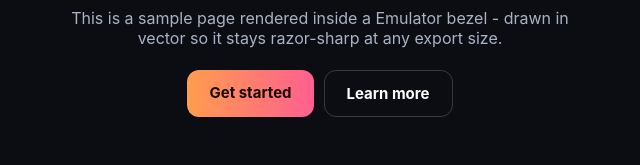
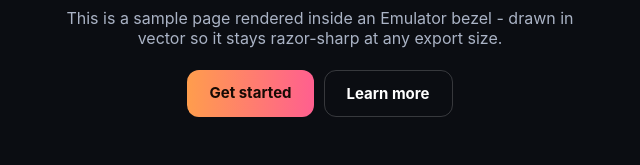
Before and after one commit to bunlongheng/device-frame, a browser extension: page preview/sample.html in a window 1280 px wide. Shown: the part 231-396 px from the top of the page, 320-960 px from the left. Drawn offline with Linux system fonts and the light colour scheme.

Commit message:
docs: current hero images (portrait + landscape); fix article after the rename

```diff
--- a/preview/sample.html
+++ b/preview/sample.html
@@ -31,7 +31,7 @@
   <div class="hero">
     <span class="badge">Live Preview</span>
     <h1>See any page<br><em>on any device</em></h1>
-    <p class="sub">This is a sample page rendered inside a Emulator bezel - drawn in vector so it stays razor-sharp at any export size.</p>
+    <p class="sub">This is a sample page rendered inside an Emulator bezel - drawn in vector so it stays razor-sharp at any export size.</p>
     <div class="cta"><a class="btn primary" href="#">Get started</a><a class="btn ghost" href="#">Learn more</a></div>
   </div>
   <div class="grid">
```
Also changed, not shown: README.md, docs/hero-landscape.png (added), docs/hero.png.
